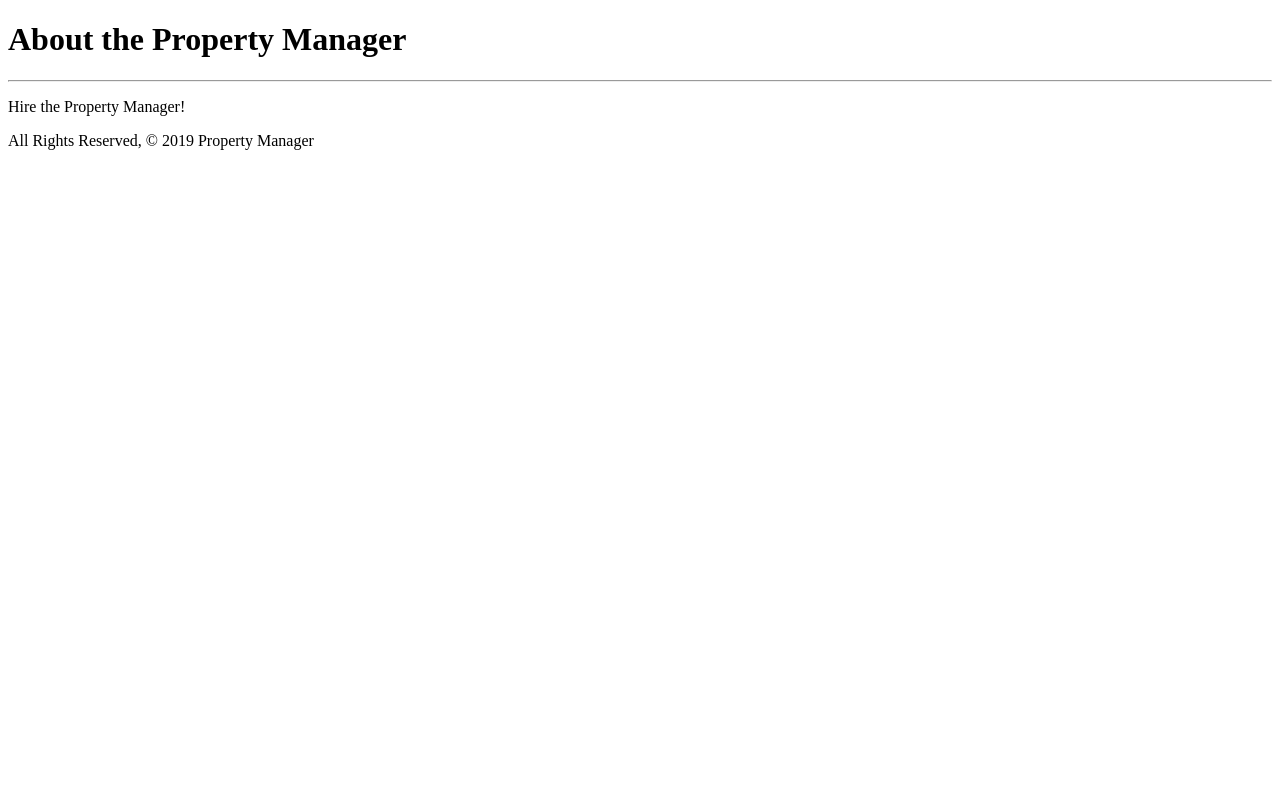
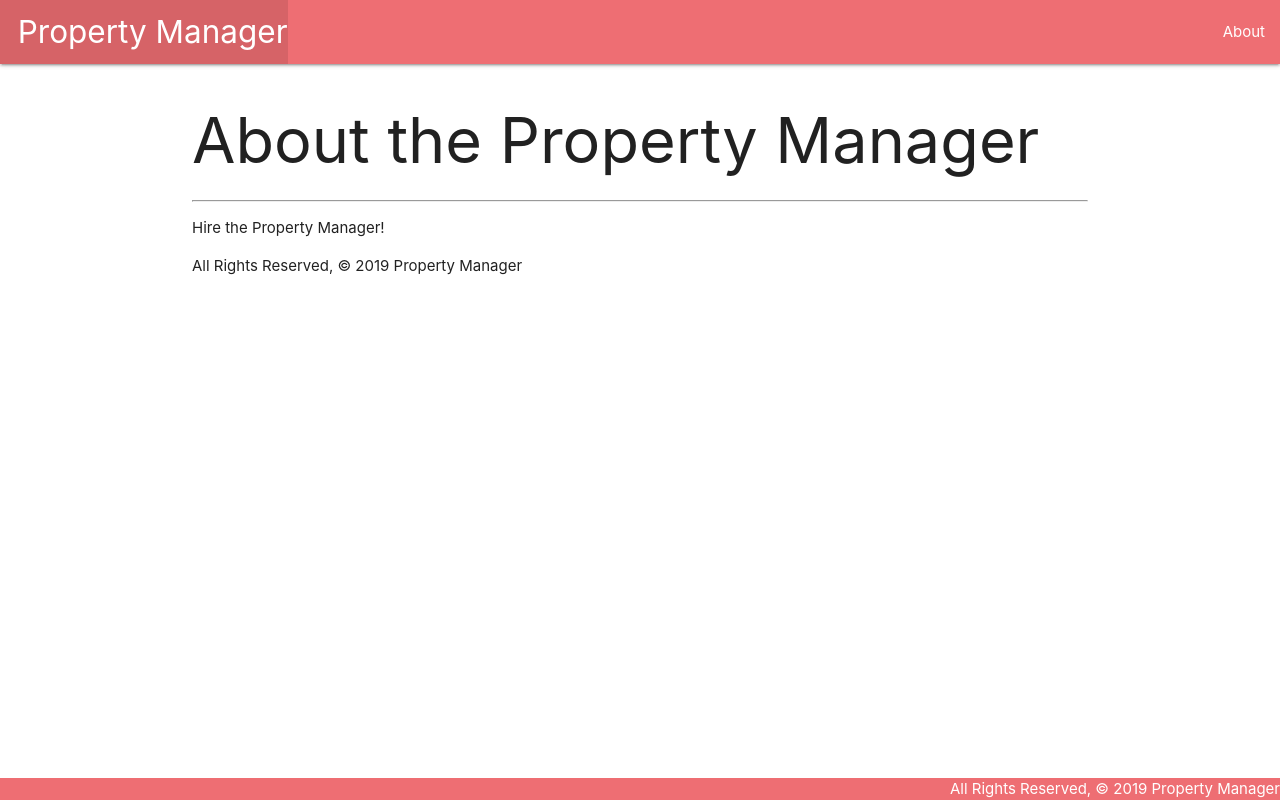
Before and after one commit to perkowskialex/property-manager, a Django app: page /about/ in a window 1280 px wide. Run offline with Django 3.2, Linux system fonts and the light colour scheme.

Commit message:
add style.css | add base.html

```diff
--- /dev/null
+++ b/main_app/static/css/style.css
@@ -0,0 +1,14 @@
+body {
+    display: flex;
+    min-height: 100vh;
+    flex-direction: column;
+}
+
+main {
+    flex: 1 0 auto;
+}
+
+footer.page-footer {
+    padding-top: 0;
+    text-align: right;
+}
--- a/main_app/templates/about.html
+++ b/main_app/templates/about.html
@@ -1,18 +1,9 @@
-<!DOCTYPE html>
-<html lang="en">
-
-<head>
-    <meta charset="UTF-8">
-    <meta name="viewport" content="width=device-width, initial-scale=1.0">
-    <meta http-equiv="X-UA-Compatible" content="ie=edge">
-    <title>About</title>
-</head>
-
-<body>
+{% extends 'base.html' %}
+{% block content %}
     <h1>About the Property Manager</h1>
     <hr />
     <p>Hire the Property Manager!</p>
     <footer>All Rights Reserved, &copy; 2019 Property Manager</footer>
 </body>
 
-</html>
+{% endblock %}
--- /dev/null
+++ b/main_app/templates/base.html
@@ -0,0 +1,34 @@
+{% load static %}
+
+<!DOCTYPE html>
+<html lang="en">
+<head>
+    <meta charset="UTF-8">
+    <meta name="viewport" content="width=device-width, initial-scale=1.0">
+    <meta http-equiv="X-UA-Compatible" content="ie=edge">
+    <link rel="stylesheet" href="https://cdnjs.cloudflare.com/ajax/libs/materialize/1.0.0/css/materialize.min.css">
+    <link rel="stylesheet" type="text/css" href="{% static 'css/style.css' %}">
+    <title>Property Manager</title>
+</head>
+<body>
+    <header class = 'navbar-fixed'>
+        <nav>
+            <div class = 'nav-wrapper'>
+                <ul>
+                    <li><a href="/" class = 'left brand-logo'>&nbsp;&nbsp;Property Manager</a></li>
+                </ul>
+                <ul class = 'right'>
+                    <li><a href="/about">About</a></li>
+                </ul>
+            </div>
+        </nav>
+    </header>
+    <main class = 'container'>
+        {% block content %}
+        {% endblock %}
+    </main>
+    <footer class = 'page-footer'>
+        <div class = 'right'>All Rights Reserved, &copy; 2019 Property Manager</div>
+    </footer>
+</body>
+</html>
```
Also changed, not shown: propertymanager/settings.py (line endings or trailing spaces).
